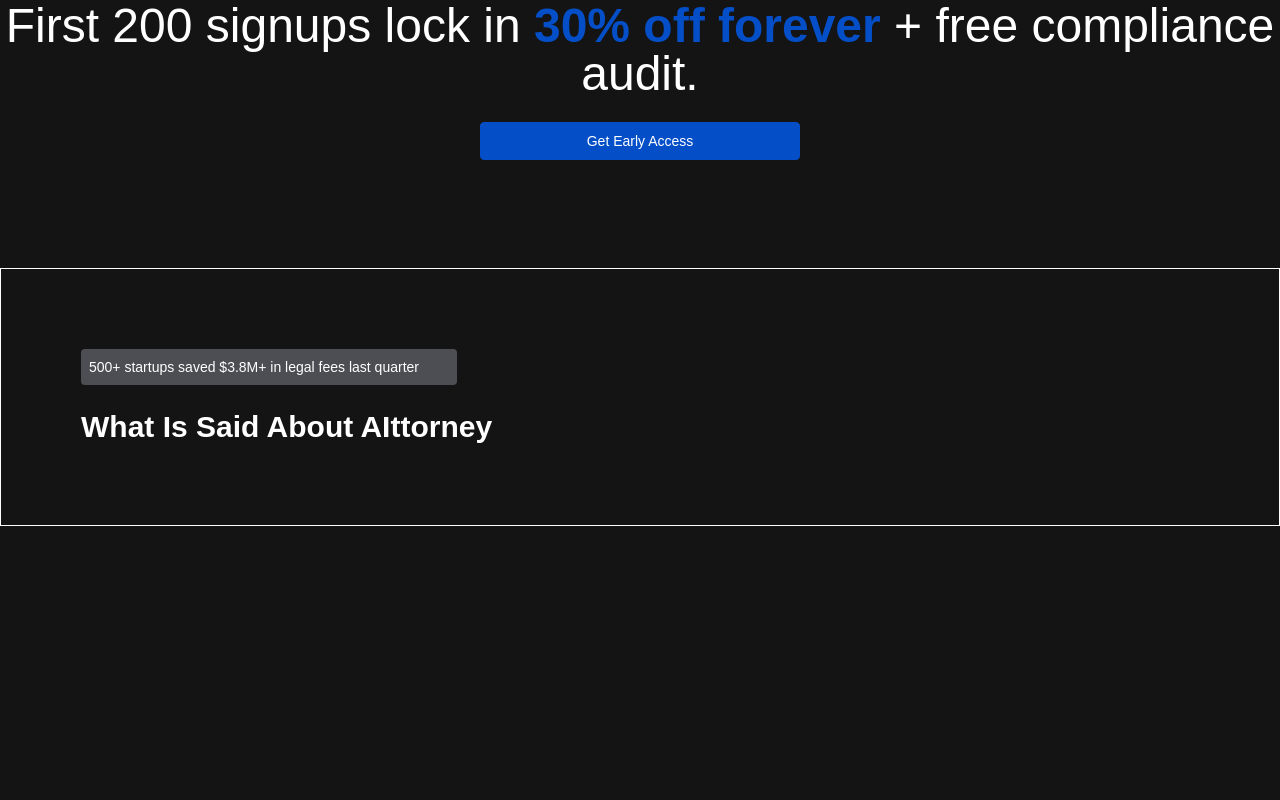
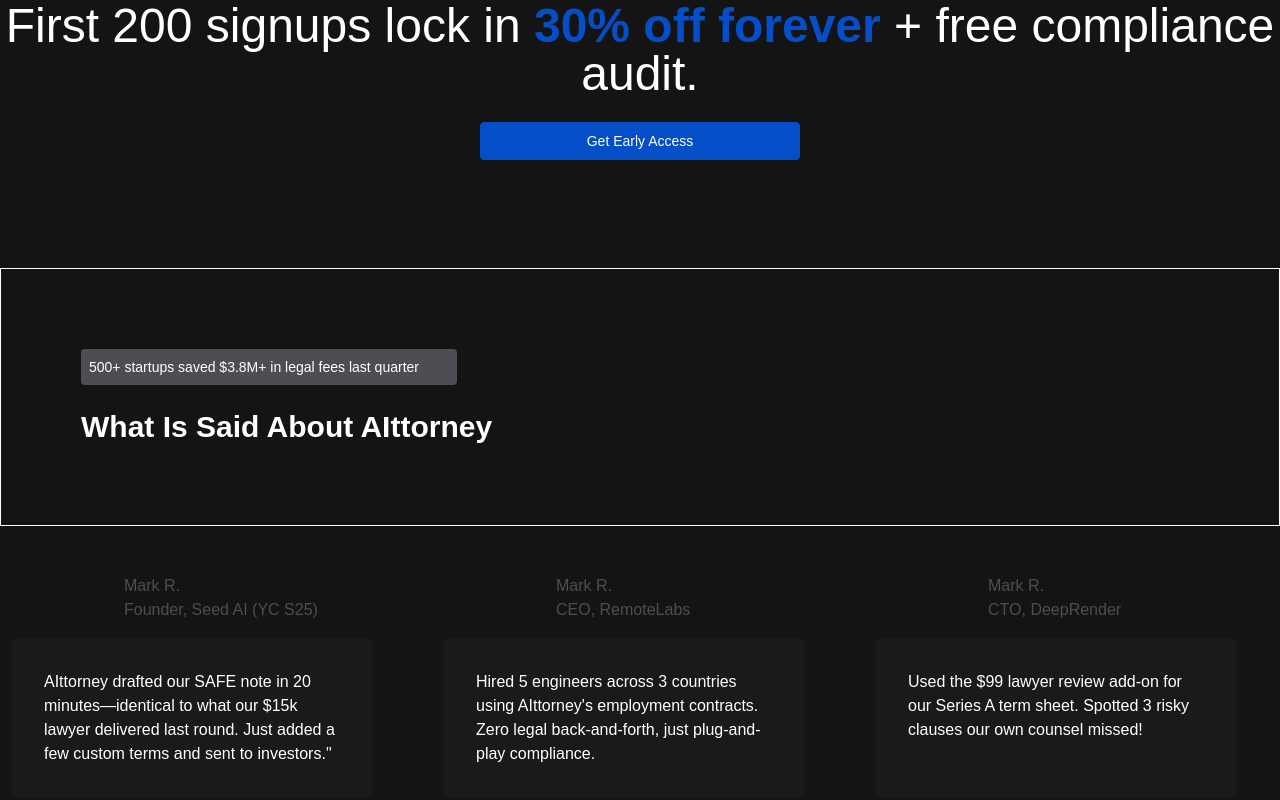
Before and after one commit to Emzzy241/Aittorney, a Next.js app: page / in a window 1280 px wide. Shown: the part 2910-3710 px from the top of the page. Before the commit the page ends 3436 px from the top, so only its background shows below. Built offline with nearby package versions, Linux system fonts and the light colour scheme.

Commit message:
update review section

```diff
--- a/src/app/page.tsx
+++ b/src/app/page.tsx
@@ -5,6 +5,7 @@
 import CoreFeaturesSection from "@/components/CoreFeaturesSection";
 import ToDoListSection from "@/components/ToDoListSection";
 import SpecialSection from "@/components/SpecialSection";
+import ReviewsSection from "@/components/ReviewsSection";
 
 export default function Home() {
   return (
@@ -33,6 +34,11 @@
         title="500+ startups saved $3.8M+ in legal fees last quarter"
         subtitle="What Is Said About AIttorney"
       />
+      <ReviewsSection />
+      <br />
+      <br />
+      <br />
+      <br />
 
     </main>
   );
--- /dev/null
+++ b/src/components/ReviewsSection.tsx
@@ -0,0 +1,42 @@
+"use strict";
+
+const ReviewsSection = () => {
+    return (
+        <div className="reviews w-full grid grid-cols-3 gap-10 p-3 mb-24">
+            <div className="review ">
+                    <img src="" alt="" />
+                    <div className="text-container p-4 ml-24">
+                        <h4>Mark R.</h4>
+                        <p>Founder, Seed AI (YC S25)</p>
+                    </div>
+                <div className="content text-[#fff] md:w-90 md:h-40 bg-[#1A1A1A] border-[#262626] rounded p-8">
+                    <p>AIttorney drafted our SAFE note in 20 minutes—identical to what our $15k lawyer delivered last round. Just added a few custom terms and sent to investors."</p>
+                </div>
+            </div>
+            <div className="review ">
+                <img src="" alt="" />
+                <div className="text-container p-4 ml-24">
+                    <h4>Mark R.</h4>
+                    <p>CEO, RemoteLabs</p>
+                </div>
+                <div className="content text-[#fff] md:w-90 md:h-40 bg-[#1A1A1A] border-[#262626] rounded p-8">
+                    <p>Hired 5 engineers across 3 countries using AIttorney's employment contracts. Zero legal back-and-forth, just plug-and-play compliance.</p>
+                </div>
+
+            </div>
+            <div className="review ">
+                <img src="" alt="" />
+                <div className="text-container p-4 ml-24">
+                    <h4>Mark R.</h4>
+                    <p>CTO, DeepRender</p>
+                </div>
+                <div className="content text-[#fff] md:w-90 md:h-40 bg-[#1A1A1A] border-[#262626] rounded p-8">
+                    <p>Used the $99 lawyer review add-on for our Series A term sheet. Spotted 3 risky clauses our own counsel missed!</p>
+                </div>
+
+            </div>
+        </div>
+    );
+}
+
+export default ReviewsSection
```
